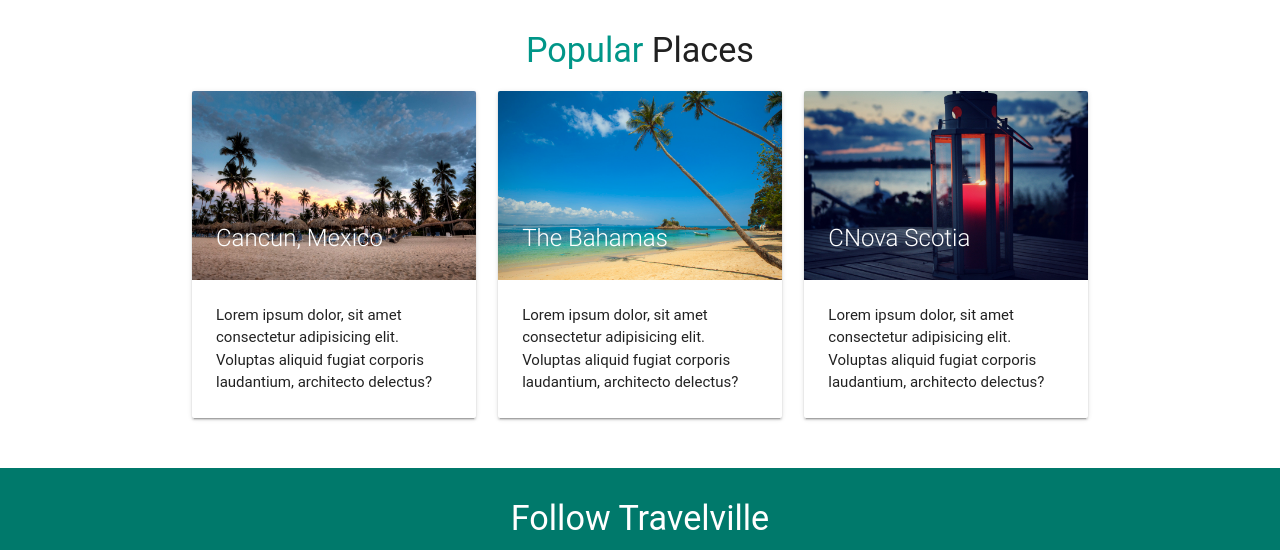
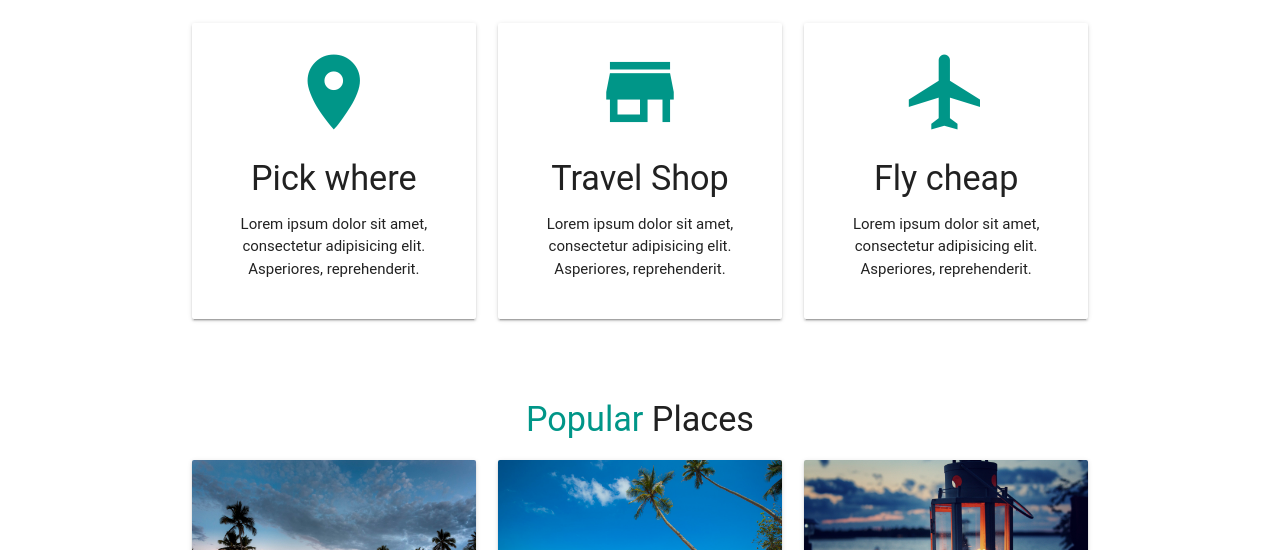
Before and after one commit to darrell-parkhouse5151/travelville, a website: page index.html in a window 1280 px wide. Shown: the top 550 px of the page. Drawn offline with Linux system fonts and the light colour scheme; a web font is replaced by a local one.

Commit message:
added the icon boxes section

```diff
--- a/index.html
+++ b/index.html
@@ -13,6 +13,36 @@
     <link rel="stylesheet" href="css/app.css">
 </head>
 <body>
+    <!-- section icon boxes --->
+    <section class="section section-icons gray lighten-4 center">
+        <div class="container">
+            <div class="row">
+                <div class="col s12 m4">
+                    <div class="card-panel">
+                        <i class="material-icons large teal-text">room</i>
+                        <h4>Pick where</h4>
+                        <p>Lorem ipsum dolor sit amet, consectetur adipisicing elit. Asperiores, reprehenderit.</p>
+                    </div>
+                </div>
+                <div class="col s12 m4">
+                    <div class="card-panel">
+                        <i class="material-icons large teal-text">store</i>
+                        <h4>Travel Shop</h4>
+                        <p>Lorem ipsum dolor sit amet, consectetur adipisicing elit. Asperiores, reprehenderit.</p>
+                    </div>
+                </div>
+                <div class="col s12 m4">
+                    <div class="card-panel">
+                        <i class="material-icons large teal-text">airplanemode_active</i>
+                        <h4>Fly cheap</h4>
+                        <p>Lorem ipsum dolor sit amet, consectetur adipisicing elit. Asperiores, reprehenderit.</p>
+                    </div>
+                </div>
+            </div>
+        </div>
+    </section>
+    <!-- end section icon boxes --->
+
     <!-- section popular --->
     <section id="popular" class="section section-popular scrollspy">
         <div class="container">
```
